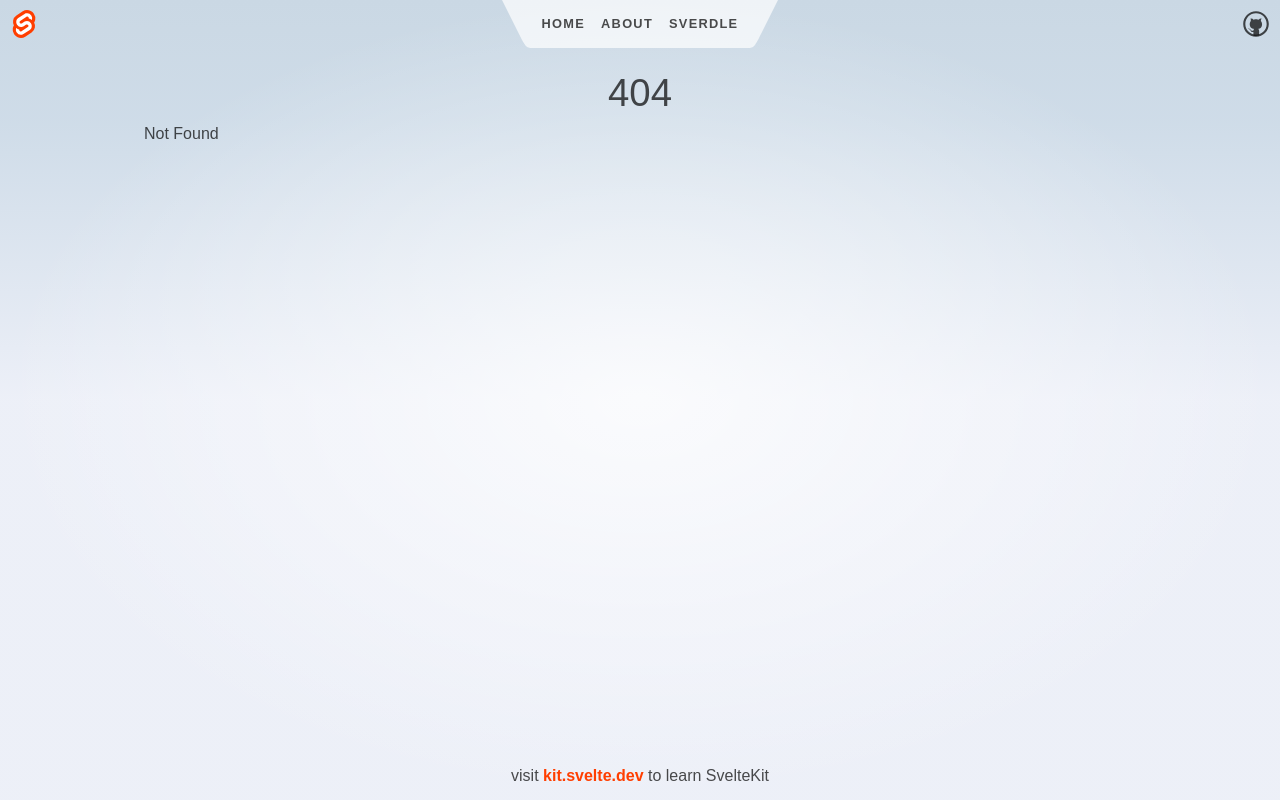
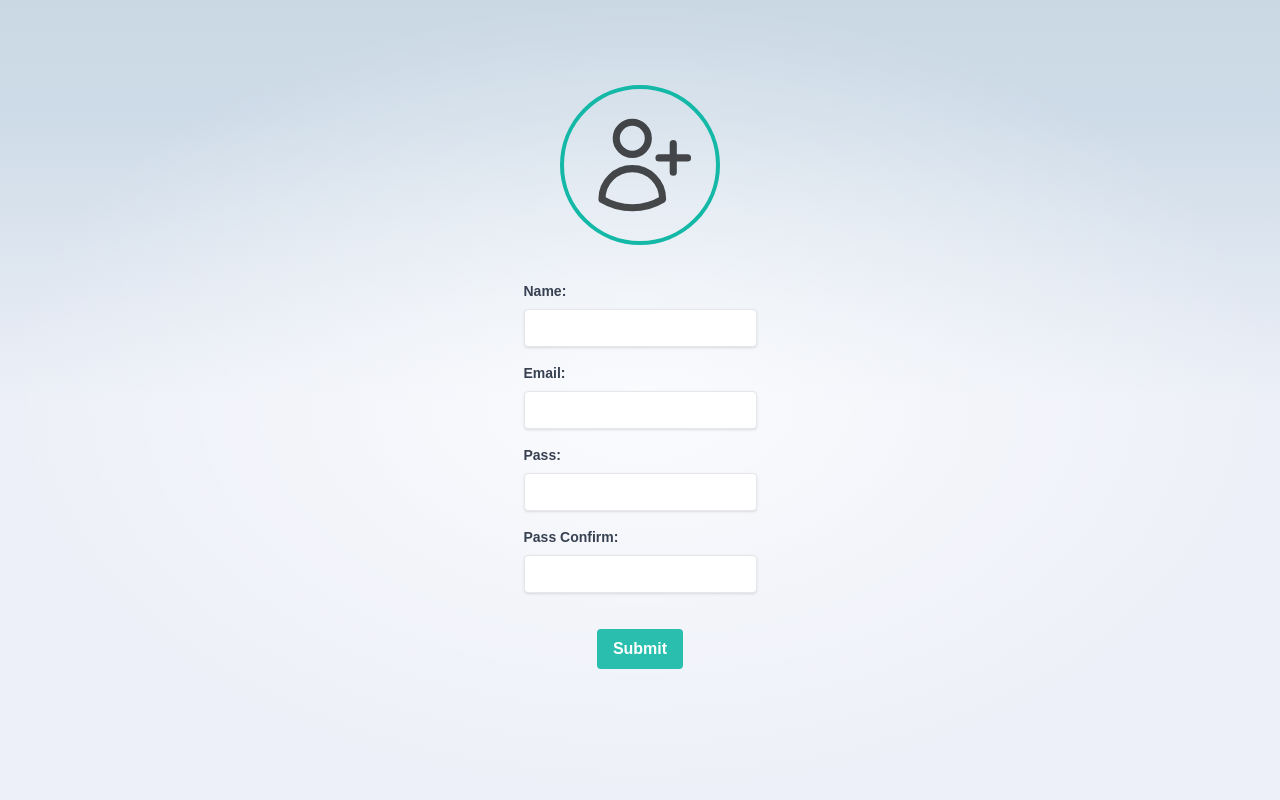
Before and after one commit to SyTW2324/E01, a SvelteKit app in the folder public/: page /register in a window 1280 px wide. Before the commit this address had no page. Built offline with nearby package versions, Linux system fonts and the light colour scheme.

Commit message:
Auth, Login and Register Page v0.5 - Not 100% resposive
Co-authored-by: Lucas Pérez Rosario <Lucasperez02@users.noreply.github.com>

```diff
--- a/public/src/routes/+layout.svelte
+++ b/public/src/routes/+layout.svelte
@@ -5,15 +5,15 @@
 </script>
 
 <div class="app">
-	<Header />
+	<!-- <Header /> -->
 
 	<main>
 		<slot />
 	</main>
 
-	<footer>
+	<!-- <footer>
 		<p>visit <a href="https://kit.svelte.dev">kit.svelte.dev</a> to learn SvelteKit</p>
-	</footer>
+	</footer> -->
 </div>
 
 <style>
@@ -34,7 +34,7 @@
 		box-sizing: border-box;
 	}
 
-	footer {
+	/* footer {
 		display: flex;
 		flex-direction: column;
 		justify-content: center;
@@ -50,5 +50,5 @@
 		footer {
 			padding: 12px 0;
 		}
-	}
+	} */
 </style>
--- a/public/src/routes/+page.svelte
+++ b/public/src/routes/+page.svelte
@@ -12,28 +12,25 @@
 
 <section>
 
-	<div class="w-64 h-64 rounded-full bg-blue-500 flex items-center justify-center">
-    	<img src={logo} alt="ShareTheCost's Logo">
+	<div class="w-64 h-64 rounded-full bg-gray-400/[.2] flex items-center justify-center">
+		<img class="w-48 h-48" src={logo} alt="ShareTheCost's Logo">
 	</div>
 
-
-	<!-- <img src={logo} alt="ShareTheCost's Logo"> -->
-
-	<button class="flex items-center bg-blue-500 hover:bg-blue-700 text-white font-bold py-2 px-4 rounded">
-		<svg xmlns="http://www.w3.org/2000/svg" fill="none" viewBox="0 0 24 24" stroke-width="1.5" stroke="currentColor" class="w-6 h-6">
+	<div>
+	<button class="flex items-center bg-teal-500/[.9] hover:bg-teal-700 text-white font-bold py-2 px-6 rounded mt-20">
+		<svg xmlns="http://www.w3.org/2000/svg" fill="none" viewBox="0 0 24 24" stroke-width="1.5" stroke="currentColor" class="pr-1 w-6 h-6">
 			<path stroke-linecap="round" stroke-linejoin="round" d="M15.75 9V5.25A2.25 2.25 0 0013.5 3h-6a2.25 2.25 0 00-2.25 2.25v13.5A2.25 2.25 0 007.5 21h6a2.25 2.25 0 002.25-2.25V15m3 0l3-3m0 0l-3-3m3 3H9" />
 		</svg>
-    	Login
-    </button>
+		<a href="/login" class="text-white">Log in</a>
+		</button>
 
-	<button class="flex items-center bg-blue-500 hover:bg-blue-700 text-white font-bold py-2 px-4 rounded">
-		<svg xmlns="http://www.w3.org/2000/svg" fill="none" viewBox="0 0 24 24" stroke-width="1.5" stroke="currentColor" class="w-6 h-6">
-			<path stroke-linecap="round" stroke-linejoin="round" d="M19 7.5v3m0 0v3m0-3h3m-3 0h-3m-2.25-4.125a3.375 3.375 0 11-6.75 0 3.375 3.375 0 016.75 0zM4 19.235v-.11a6.375 6.375 0 0112.75 0v.109A12.318 12.318 0 0110.374 21c-2.331 0-4.512-.645-6.374-1.766z" />
-		</svg>
-		Register
-	</button>
-
-
+		<button class="flex items-center bg-teal-500/[.9] hover:bg-teal-700 text-white font-bold py-2 px-4 rounded mt-5">
+			<svg xmlns="http://www.w3.org/2000/svg" fill="none" viewBox="0 0 24 24" stroke-width="1.5" stroke="currentColor" class="pr-1 w-6 h-6">
+				<path stroke-linecap="round" stroke-linejoin="round" d="M19 7.5v3m0 0v3m0-3h3m-3 0h-3m-2.25-4.125a3.375 3.375 0 11-6.75 0 3.375 3.375 0 016.75 0zM4 19.235v-.11a6.375 6.375 0 0112.75 0v.109A12.318 12.318 0 0110.374 21c-2.331 0-4.512-.645-6.374-1.766z" />
+			</svg>
+			<a href="/register" class="text-white">Register</a>
+		</button>
+	</div>
 </section>
 
 <style lang="postcss">
--- /dev/null
+++ b/public/src/routes/login/+page.svelte
@@ -0,0 +1,45 @@
+<script>
+	import welcome from '$lib/images/svelte-welcome.webp';
+	import welcome_fallback from '$lib/images/svelte-welcome.png';
+	import logo from '$lib/images/sharethecost.svg';
+</script>
+
+<svelte:head>
+	<title>ShareTheCost</title>
+	<meta name="description" content="Share your costs" />
+</svelte:head>
+
+<section>
+	<div class="w-40 h-40 my-5 rounded-full border-4 border-teal-500 flex items-center justify-center">
+		<svg xmlns="http://www.w3.org/2000/svg" fill="none" viewBox="0 0 24 24" stroke-width="1.5" stroke="currentColor" class="w-3/4 h-3/4">
+      <path stroke-linecap="round" stroke-linejoin="round" d="M15.75 6a3.75 3.75 0 11-7.5 0 3.75 3.75 0 017.5 0zM4.501 20.118a7.5 7.5 0 0114.998 0A17.933 17.933 0 0112 21.75c-2.676 0-5.216-.584-7.499-1.632z" />
+    </svg>
+	</div>
+
+  <form action="" method="post">
+      <div class="my-4">
+        <label for="email" class="block text-gray-700 text-sm font-bold mb-2">Email:</label>
+        <input type="email" id="email" name="email" class="shadow appearance-none border rounded w-full py-2 px-3 text-gray-700 leading-tight focus:outline-none focus:shadow-outline" required>
+      </div>
+
+
+      <div class="my-4">
+        <label for="password" class="block text-gray-700 text-sm font-bold mb-2">Password:</label>
+        <input type="password" id="password" name="password" class="shadow appearance-none border rounded w-full py-2 px-3 text-gray-700 leading-tight focus:outline-none focus:shadow-outline" required>
+      </div>
+
+      <div class="flex items-center justify-center">
+        <button class="flex items-center bg-teal-500/[.9] hover:bg-teal-700 text-white font-bold py-2 px-4 rounded mt-5"> Log in </button>
+      </div>
+  </form>
+</section>
+
+<style lang="postcss">
+	section {
+		display: flex;
+		flex-direction: column;
+		justify-content: center;
+		align-items: center;
+		flex: 0.6;
+	}
+</style>
--- /dev/null
+++ b/public/src/routes/register/+page.svelte
@@ -0,0 +1,56 @@
+<script>
+	import welcome from '$lib/images/svelte-welcome.webp';
+	import welcome_fallback from '$lib/images/svelte-welcome.png';
+	import logo from '$lib/images/sharethecost.svg';
+</script>
+
+<svelte:head>
+	<title>ShareTheCost</title>
+	<meta name="description" content="Share your costs" />
+</svelte:head>
+
+<section>
+
+	<div class="w-40 h-40 my-5 rounded-full border-4 border-teal-500 flex items-center justify-center">
+		<svg xmlns="http://www.w3.org/2000/svg" fill="none" viewBox="0 0 24 24" stroke-width="1.5" stroke="currentColor" class="w-3/4 h-3/4">
+      <path stroke-linecap="round" stroke-linejoin="round" d="M19 7.5v3m0 0v3m0-3h3m-3 0h-3m-2.25-4.125a3.375 3.375 0 11-6.75 0 3.375 3.375 0 016.75 0zM4 19.235v-.11a6.375 6.375 0 0112.75 0v.109A12.318 12.318 0 0110.374 21c-2.331 0-4.512-.645-6.374-1.766z" />
+    </svg>
+	</div>
+
+  <form action="" method="post">
+      <div class="my-4">
+        <label for="username" class="block text-gray-700 text-sm font-bold mb-2">Name:</label>
+        <input type="text" id="username" name="username" class="shadow appearance-none border rounded w-full py-2 px-3 text-gray-700 leading-tight focus:outline-none focus:shadow-outline" required>
+      </div>
+
+      <div class="my-4">
+        <label for="email" class="block text-gray-700 text-sm font-bold mb-2">Email:</label>
+        <input type="email" id="email" name="email" class="shadow appearance-none border rounded w-full py-2 px-3 text-gray-700 leading-tight focus:outline-none focus:shadow-outline" required>
+      </div>
+
+
+      <div class="my-4">
+        <label for="password" class="block text-gray-700 text-sm font-bold mb-2">Pass:</label>
+        <input type="password" id="password" name="password" class="shadow appearance-none border rounded w-full py-2 px-3 text-gray-700 leading-tight focus:outline-none focus:shadow-outline" required>
+      </div>
+
+        <div class="my-4">
+        <label for="password" class="block text-gray-700 text-sm font-bold mb-2">Pass Confirm:</label>
+        <input type="password" id="password" name="password" class="shadow appearance-none border rounded w-full py-2 px-3 text-gray-700 leading-tight focus:outline-none focus:shadow-outline" required>
+      </div>
+
+      <div class="flex items-center justify-center">
+        <button class="flex items-center bg-teal-500/[.9] hover:bg-teal-700 text-white font-bold py-2 px-4 rounded mt-5"> Submit </button>
+      </div>
+  </form>
+</section>
+
+<style lang="postcss">
+	section {
+		display: flex;
+		flex-direction: column;
+		justify-content: center;
+		align-items: center;
+		flex: 0.6;
+	}
+</style>
```
